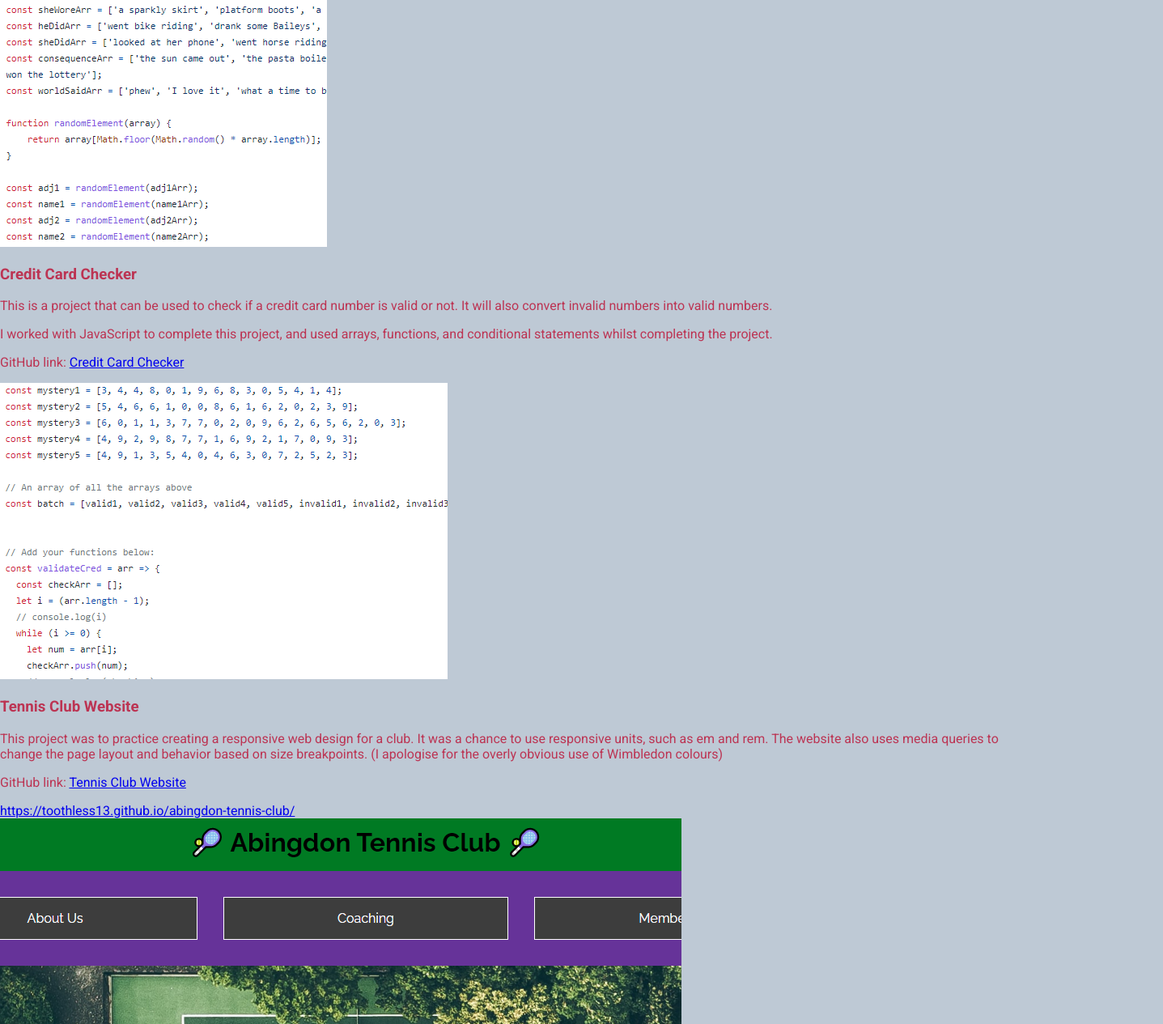
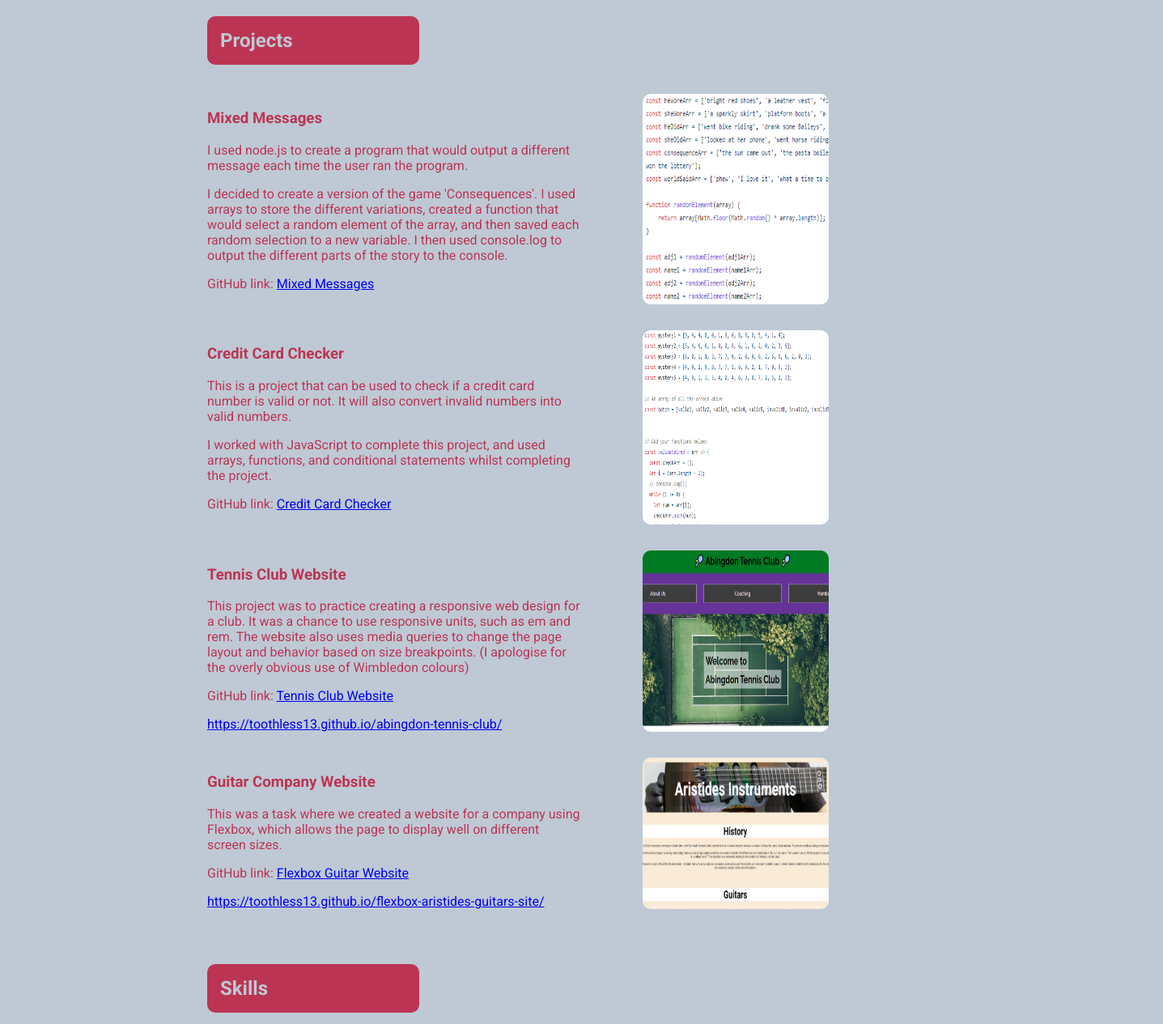
Before and after one commit to toothless13/portfolio-project, a plain HTML site: page index.html in a window 1280 px wide. Shown: the part 577-1842 px from the top of the page at 81% size, 1437 px wide, since content can reach past the window. Drawn offline with Linux system fonts and the light colour scheme.

Commit message:
Style projects section of index.html

```diff
--- a/index.html
+++ b/index.html
@@ -33,36 +33,44 @@
         <section id="projects" class="projects">
             <h2>Projects</h2>
             <!-- Project 1-->
-            <section class="project1">
+            <section class="project1 project-flex">
+                <div>
                     <h3>Mixed Messages</h3>
                     <p>I used node.js to create a program that would output a different message each time the user ran the program.</p>
                     <p>I decided to create a version of the game 'Consequences'. I used arrays to store the different variations, created a function that would select a random element of the array, and then saved each random selection to a new variable. I then used console.log to output the different parts of the story to the console.</p>
                     <p>GitHub link: <a href="https://github.com/toothless13/mixed-messages">Mixed Messages</a></p>
+                </div>
                 <img src="./resources/images/mixed-messages-image.png" alt="Image representing Project 1">
             </section>
             <!-- Project 2 -->
-            <section class="project2">
+            <section class="project2 project-flex">
+                <div>
                 <h3>Credit Card Checker</h3>
                     <p>This is a project that can be used to check if a credit card number is valid or not. It will also convert invalid numbers into valid numbers.</p>
                     <p>I worked with JavaScript to complete this project, and used arrays, functions, and conditional statements whilst completing the project.</p>
                     <p>GitHub link: <a href="https://github.com/toothless13/credit-card-checker-starter">Credit Card Checker</a></p>
+                </div>
                 <img src="./resources/images/credit-card-checker-image.png" alt="Image representing Project 2">
             </section>
             <!-- Project 3 -->
-            <section class="project3">
+            <section class="project3 project-flex">
+                <div>
                     <h3>Tennis Club Website</h3>
                     <p>This project was to practice creating a responsive web design for a club. It was a chance to use responsive units, such as em and rem. The website also uses media queries to change the page layout and behavior based on size breakpoints. <span>(I apologise for the overly obvious use of Wimbledon colours)</span></p>
                     <p>GitHub link: <a href="https://github.com/toothless13/abingdon-tennis-club">Tennis Club Website</a></p>
                     <a href="https://toothless13.github.io/abingdon-tennis-club/">https://toothless13.github.io/abingdon-tennis-club/</a>
+                </div>
                 <br>
                 <img src="./resources/images/tennis-club-image.png" alt="Image representing Project 3">
             </section>
             <!-- Project 4 -->
-            <section class="project4">
+            <section class="project4 project-flex">
+                <div>
                     <h3>Guitar Company Website</h3>
                     <p>This was a task where we created a website for a company using Flexbox, which allows the page to display well on different screen sizes.</p>
                     <p>GitHub link: <a href="https://github.com/toothless13/flexbox-aristides-guitars-site">Flexbox Guitar Website</a></p>
                     <a href="https://toothless13.github.io/flexbox-aristides-guitars-site/">https://toothless13.github.io/flexbox-aristides-guitars-site/</a>
+                </div>
                 <br>
                 <img src="./resources/images/aristides-project-image.png" alt="Image representing Project 4">
             </section>
--- a/resources/style.css
+++ b/resources/style.css
@@ -57,7 +57,7 @@ nav ul li {
 ul li a {
     background-color: hsl(346, 57%, 47%);
     border: 1px solid hsl(346, 57%, 37%);
-    border-radius: 10%;
+    border-radius: 0.625rem;
     padding: 1rem 2rem;
     text-decoration: none;
     color: 	hsl(211, 22%, 89%);
@@ -70,3 +70,50 @@ ul li a:hover {
     color: hsl(346, 57%, 47%);
     background-color: hsl(211, 22%, 79%);
 }
+
+h2 {
+    background-color: hsl(346, 57%, 47%);
+    color: hsl(211, 22%, 79%);
+    padding: 1rem 1rem;
+    width: 30%;
+    border-radius: 0.625rem;
+}
+
+.about-me {
+    width: 60%;
+    margin: auto;
+    /* display: flex;
+    flex-direction: column;
+    align-items: space-evenly; */
+}
+
+.about-me p {
+    width: 60%;
+}
+
+.projects {
+    width: 60%;
+    margin: auto;
+    padding-top: 2rem;
+}
+
+.project-flex {
+    display: flex;
+    justify-content: space-between;
+    padding: 1rem 0;
+}
+
+.project-flex div {
+    width: 60%;
+}
+
+.project-flex img {
+    border-radius: 0.625rem;
+    width: 30%;
+}
+
+.skills {
+    width: 60%;
+    margin: auto;
+    padding-top: 2rem;
+}
```
Lines whose indentation alone changed are shown as unchanged.
